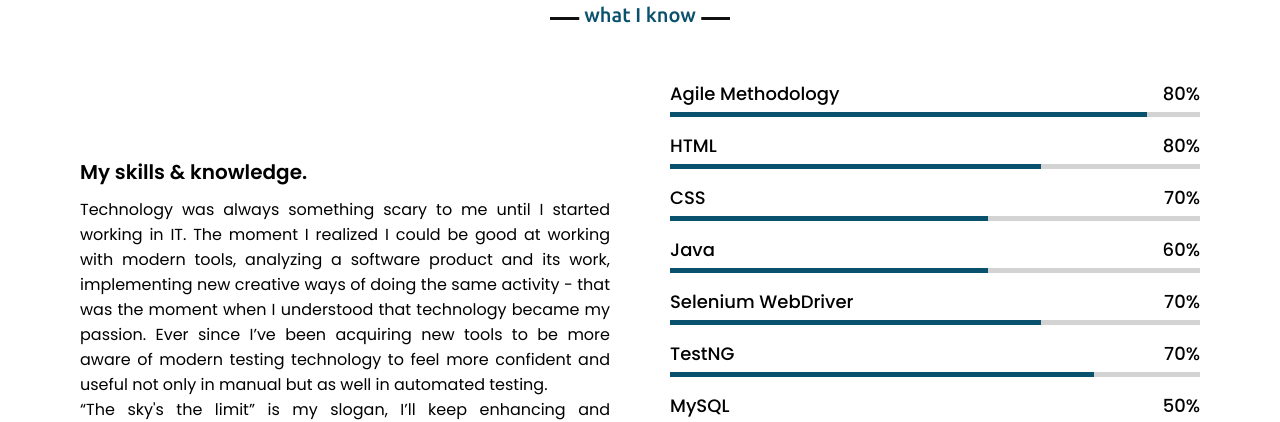
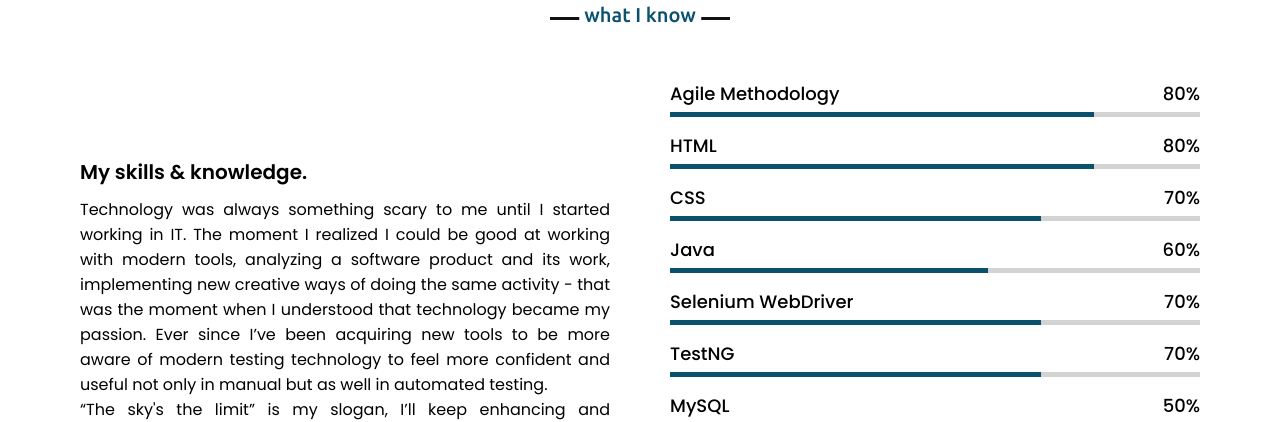
Before and after one commit to FreshBlood2019/MyProjectWebsite, a plain HTML site: page index.html in a window 1280 px wide. Shown: the part 2251-2673 px from the top of the page. Drawn offline with nearby package versions, Linux system fonts and the light colour scheme.

Commit message:
Update style.css

```diff
--- a/style.css
+++ b/style.css
@@ -305,13 +305,13 @@ html{
     background: #0A516E;
 }
 .skills-content .right .agile::before{
-    width: 90%;
+    width: 80%;
 }
 .skills-content .right .html::before{
-    width: 70%;
+    width: 80%;
 }
 .skills-content .right .css::before{
-    width: 60%;
+    width: 70%;
 }
 .skills-content .right .java::before{
     width: 60%;
@@ -320,7 +320,7 @@ html{
     width: 70%;
 }
 .skills-content .right .testng::before{
-    width: 80%;
+    width: 70%;
 }
 .skills-content .right .mysql::before{
     width: 50%;
```
